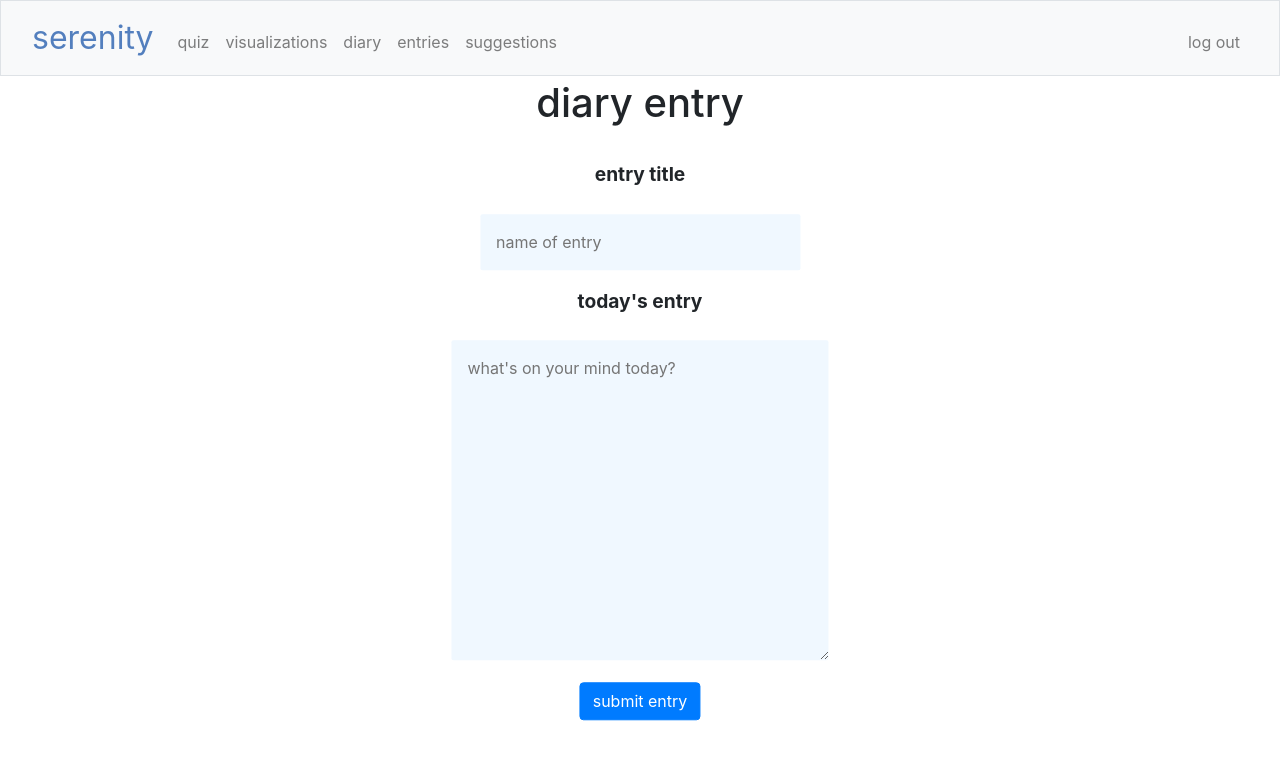
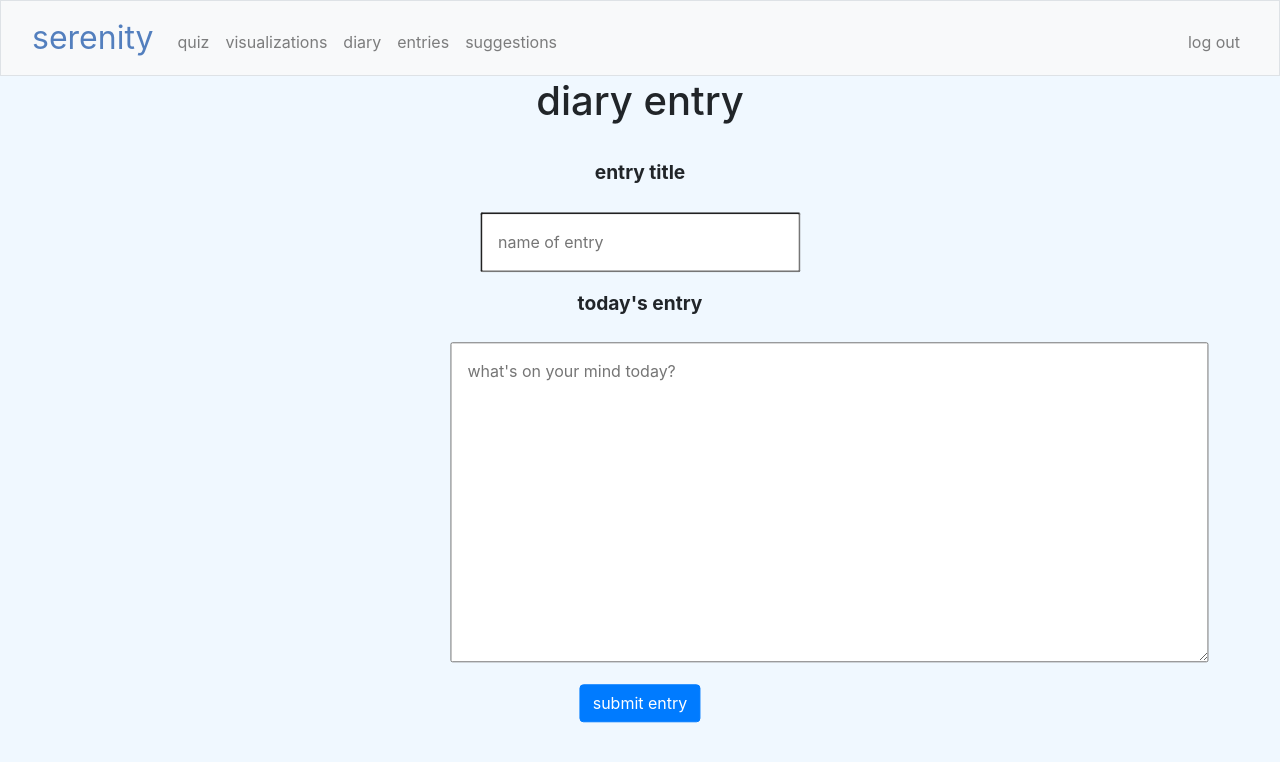
Before and after one commit to kelseyywu/serenity, a Flask app: page /diary in a window 1280 px wide. Shown: the top 762 px of the page. Run offline with Flask 2, Linux system fonts and the light colour scheme; a user stored in the database is signed in; some libraries are stand-ins or nearby versions.

Commit message:
Fri, Dec 3, 2021, 7:20 PM +00:00

```diff
--- a/static/styles.css
+++ b/static/styles.css
@@ -86,16 +86,16 @@ nav .navbar-brand .blue
     margin: 1em auto;
     padding: 1em;
     border-radius: 2px;
-    border: unset;
-    background-color: AliceBlue;
 }
 
 .entry-text-box {
-    width: 100%;
+    width: 200%;
     height: 20em;
     margin: 1em auto;
     padding: 1em;
     border-radius: 2px;
-    border: unset;
+  }
+
+.background {
     background-color: AliceBlue;
-  }
+}
--- a/templates/diary.html
+++ b/templates/diary.html
@@ -21,7 +21,7 @@
         <title>diary</title>
     </head>
 
-    <body>
+    <body class="background">
         <div class="content">
             <header><h1 style="text-align:center">diary entry</h1></header>
             <br>
```
Also changed, not shown: templates/entries.html (+1 -11 lines), templates/suggest.html (+0 -10 lines), 1 other file.
